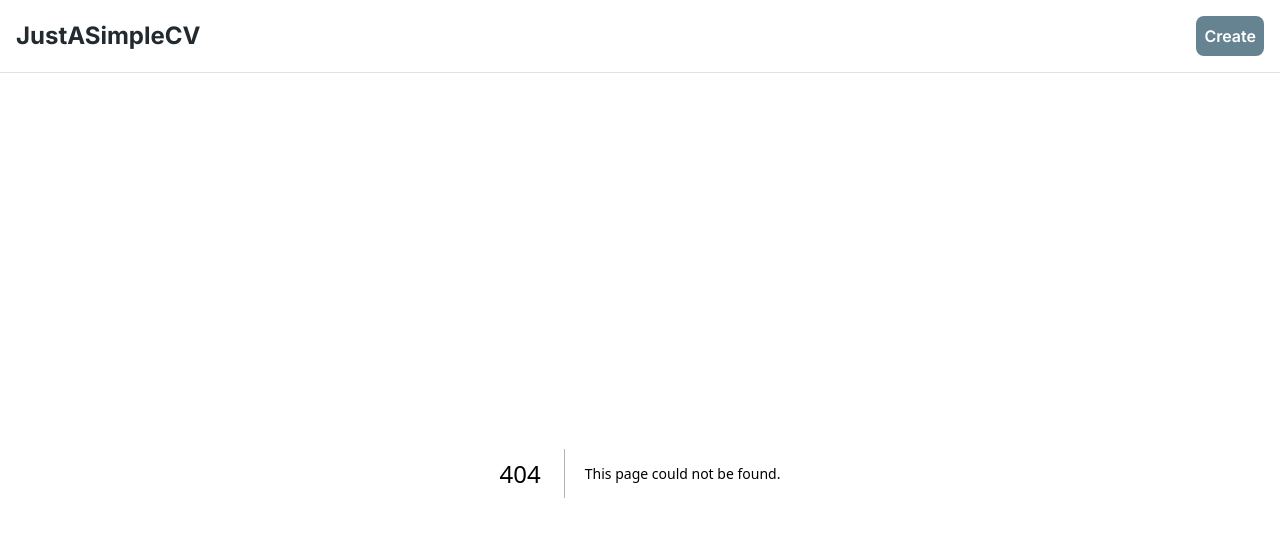
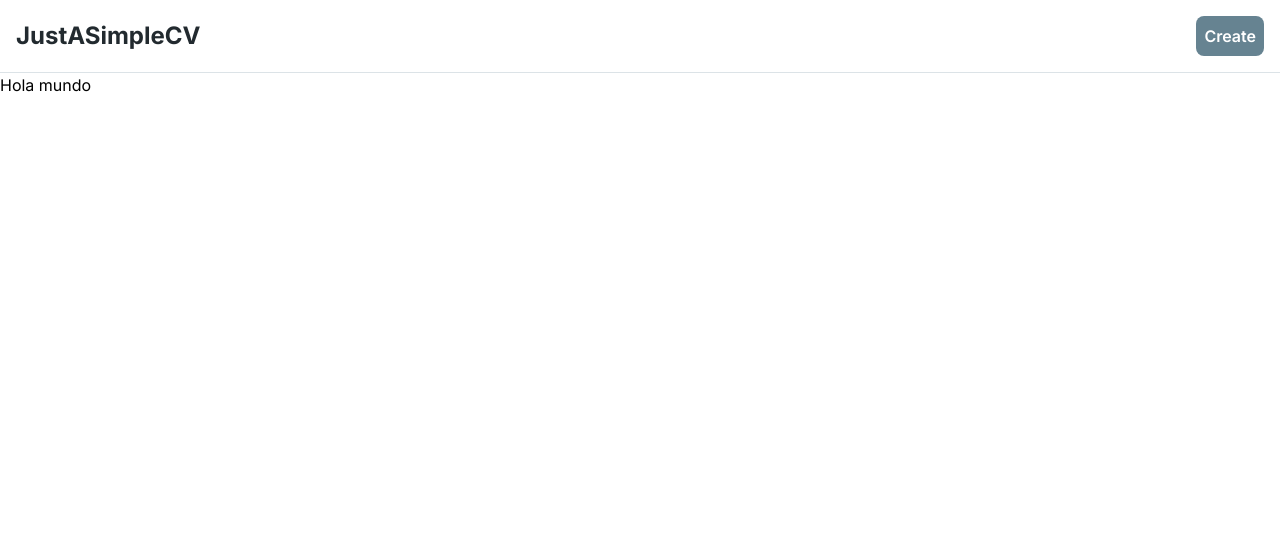
Before and after one commit to freddwithy/just-a-simple-cv, a Next.js app: page /create in a window 1280 px wide. Before the commit this address had no page. Shown: the top 536 px of the page. Built offline with nearby package versions, Linux system fonts and the light colour scheme.

Commit message:
create page

```diff
--- /dev/null
+++ b/app/create/page.tsx
@@ -0,0 +1,11 @@
+import Container from "@/app/components/ui/Container"
+
+export default function CreatePage () {
+    return (
+        <Container>
+            <div>
+                Hola mundo
+            </div>
+        </Container>
+    )
+}
--- a/app/page.tsx
+++ b/app/page.tsx
@@ -2,7 +2,7 @@ import { Hero } from "./components/Hero";
 
 export default function Home() {
   return (
-    <main className="flex min-h-screen flex-col items-center justify-between p-24">
+    <main className="flex flex-col items-center justify-between pt-24">
        <Hero />
     </main>
   );
```
